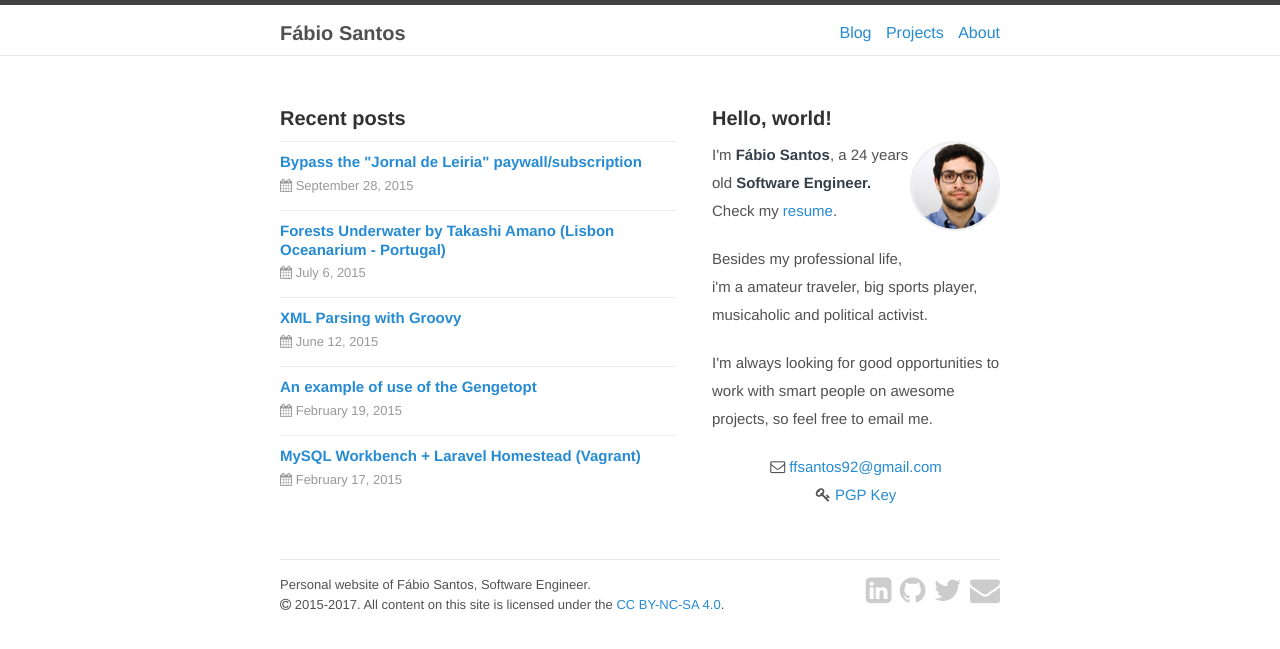
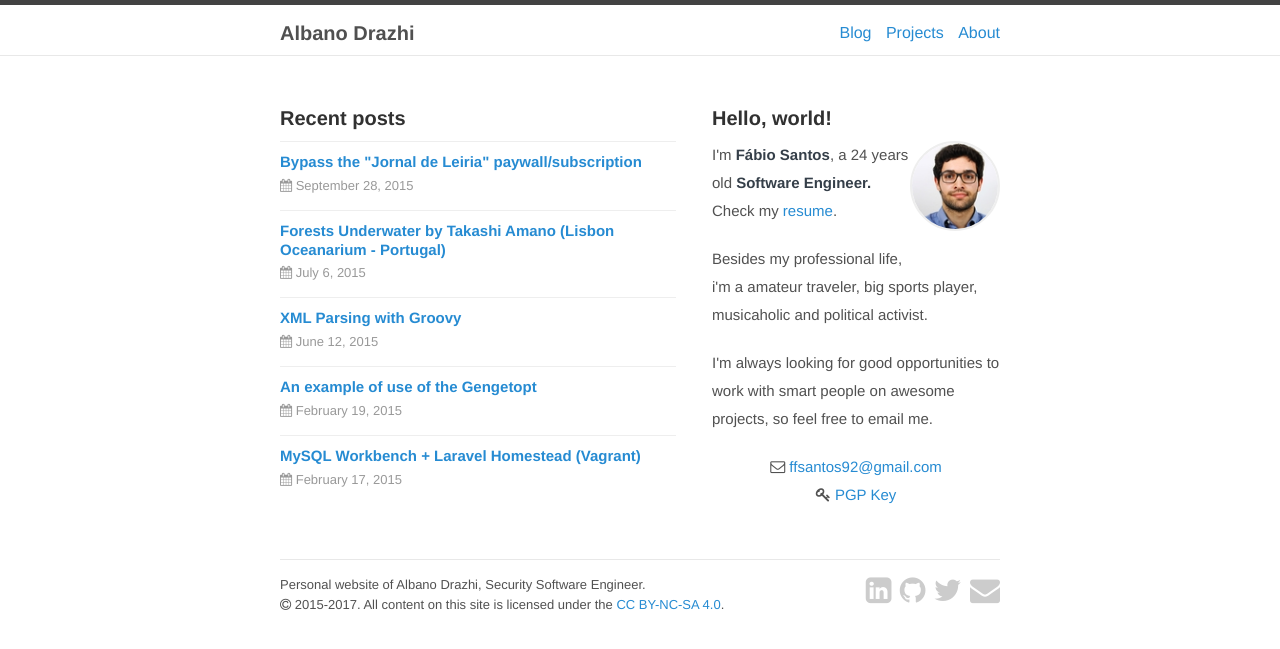
Before and after one commit to adrazhi/my-website, a Jekyll site: the page built from index.html, in a window 1280 px wide. Shown: the top 649 px of the page. Built offline with Jekyll 4.4.1, drawn with Linux system fonts in a browser that asks for light colours; Markdown is read by kramdown in place of the engine named in the settings.

Commit message:
Additional changes

```diff
--- a/CNAME
+++ b/CNAME
@@ -1 +1 @@
-www.fabiosantos.me
+www.albanodrazhi.me
--- a/_config.yml
+++ b/_config.yml
@@ -8,15 +8,15 @@ gems:
 permalink:           /blog/:title.html
 
 # Setup
-title:               'Fábio Santos'
-description:         'Personal website of Fábio Santos, Software Engineer.'
-url:                 https://www.fabiosantos.me
+title:               'Albano Drazhi'
+description:         'Personal website of Albano Drazhi, Security Software Engineer.'
+url:                 https://www.albanodrazhi.me
 
 # About/contact
 author:
-  name:              Fábio Santos
-  url:               https://twitter.com/ffsantos92
-  email:             ffsantos92@gmail.com
+  name:              Albano Drazhi
+  url:               https://twitter.com/aldrazhi
+  email:             albano.drazhi@gmail.com
 
 # Custom vars
 version:             1.0.0
--- a/index.html
+++ b/index.html
@@ -19,7 +19,7 @@ title: /home
                     <i class="fa fa-calendar"></i> <time datetime="{{post.date | date: "%Y-%m-%d"}}">{{ post.date | date: "%B %e, %Y" }}</time>
                 </span>
                 {% if post.lang == "pt" %}
-                <i class="flag flag-pt" title="Post written in Portuguese"></i>
+                <i class="flag flag-pt" title="Post written in Albanian"></i>
                 {% endif %}
             </div>
         </div>
--- a/pgp.txt
+++ b/pgp.txt
@@ -1,4 +1,4 @@
-This is the public key for Fábio Santos, ffsantos92@gmail.com.
+This is the public key for Albano Drazhi, albano dot drazhi at gmail dot com.
 
 Key fingerprint: 3C14 D280 A611 CC65 305D ABEA CED8 63E0 B028 F82E
 Key long ID    :                               CED8 63E0 B028 F82E
--- a/robots.txt
+++ b/robots.txt
@@ -1,4 +1,4 @@
 User-agent: *
 Disallow: /files/
 
-Sitemap: http://www.fabiosantos.me/sitemap.xml
+Sitemap: http://www.albanodrazhi.me/sitemap.xml
```
Also changed, not shown: README.md, 1 other file.
